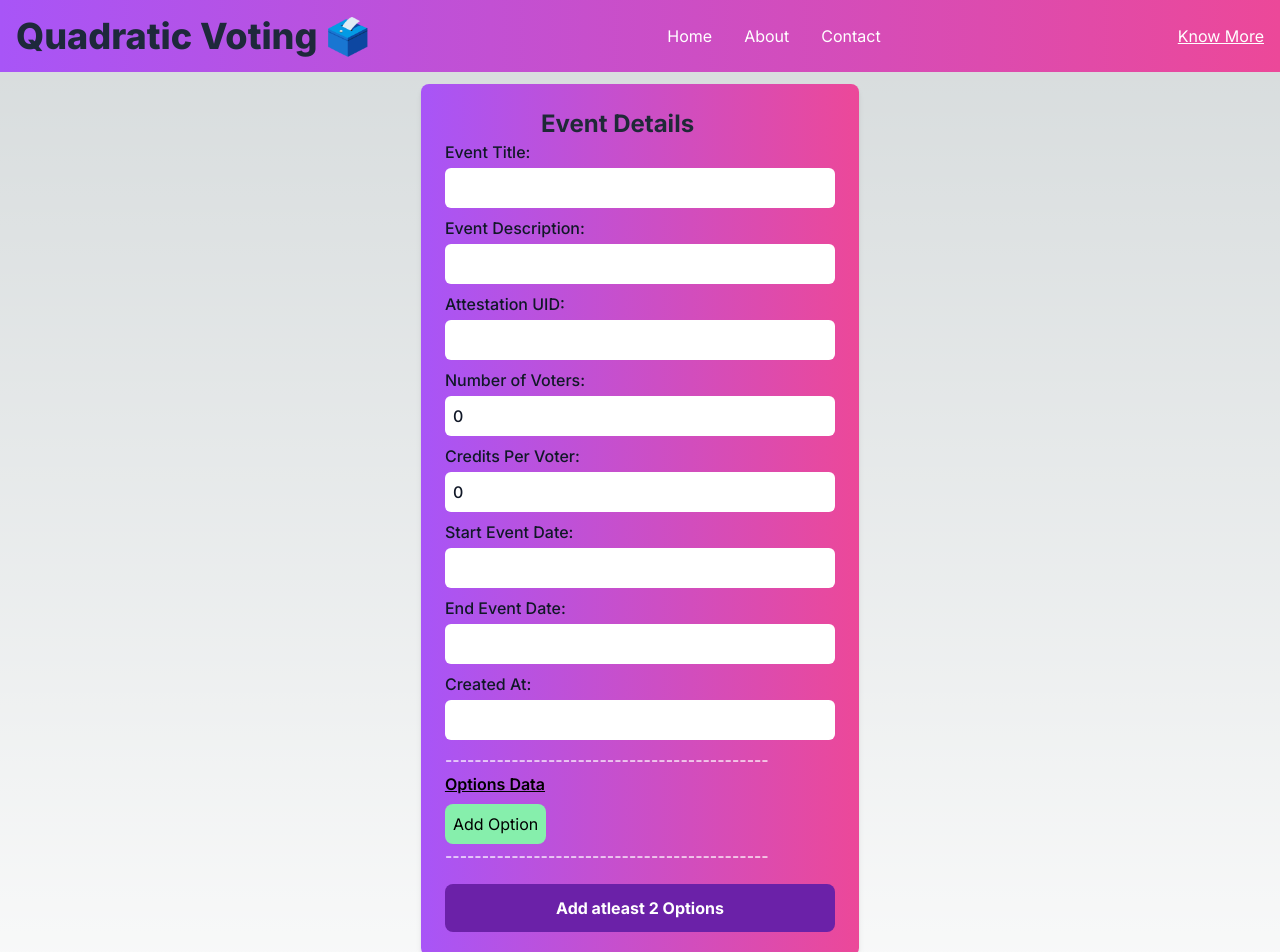
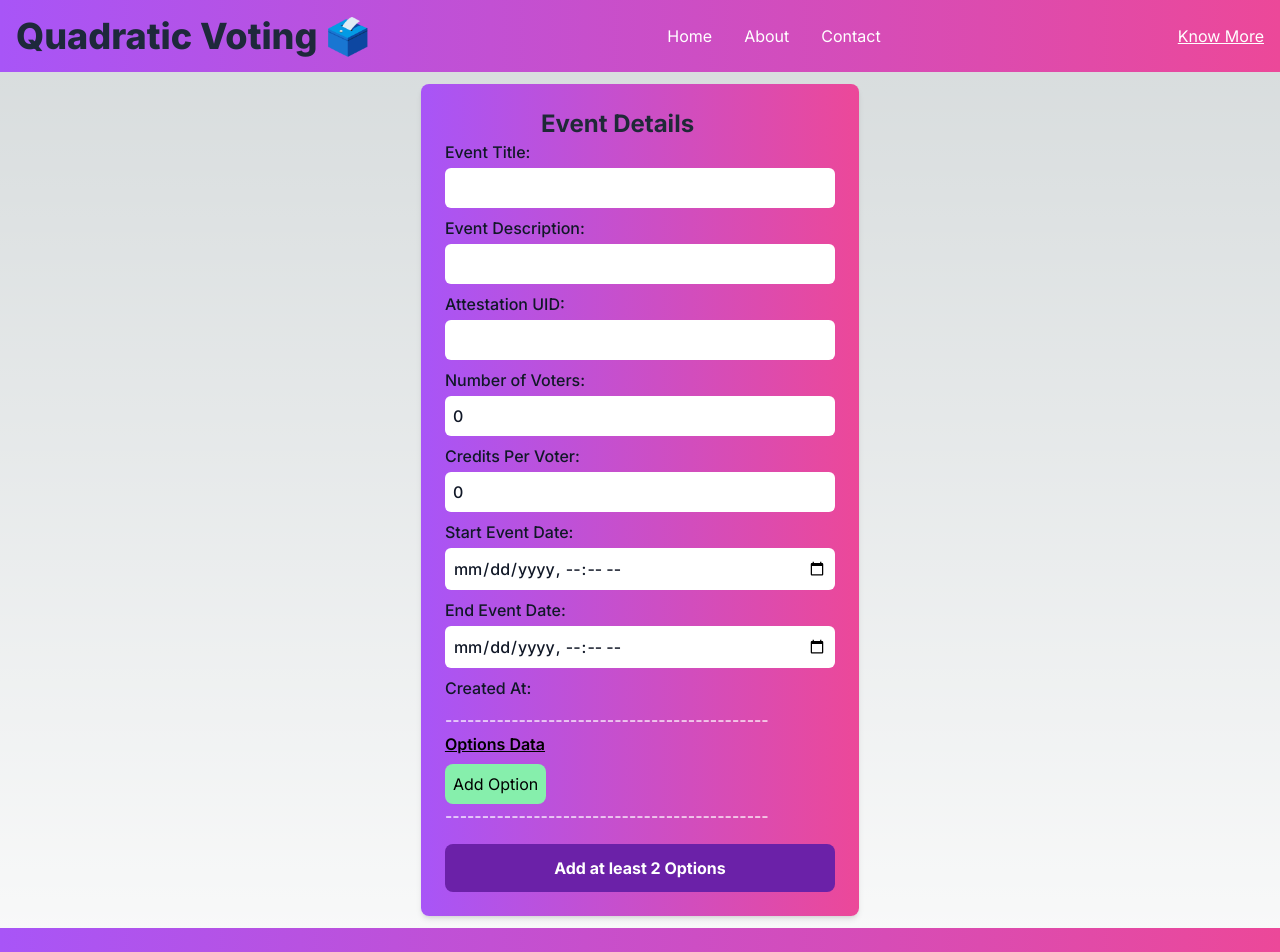
Before and after one commit to sanjay-sol/Quadratic_Voting, a Next.js app in the folder client/: page /create in a window 1280 px wide. Shown: the top 952 px of the page. Built offline with nearby package versions, Linux system fonts and the light colour scheme.

Commit message:
added types date and validation in create page

```diff
--- a/client/src/components/EventForm.tsx
+++ b/client/src/components/EventForm.tsx
@@ -1,4 +1,3 @@
-"use client";
 import React, { useState, ChangeEvent, FormEvent } from 'react';
 import { useMutation } from '@apollo/client';
 import { CREATE_EVENT } from '../apollo/eventMutation';
@@ -30,7 +29,7 @@ const EventForm: React.FC = () => {
     credits_per_voter: 0,
     start_event_date: '',
     end_event_date: '',
-    created_at: '',
+    created_at: new Date().toISOString(),
     event_data: [],
   });
 
@@ -43,7 +42,6 @@ const EventForm: React.FC = () => {
       [name]: value,
     }));
   };
-
 
   const handleAddProject = () => {
     setEventData((prevData) => ({
@@ -66,22 +64,27 @@ const EventForm: React.FC = () => {
 
   const handleCreateEvent = async () => {
     try {
+    const startDate = new Date(eventData.start_event_date);
+    const endDate = new Date(eventData.end_event_date);
+
+    if (startDate >= endDate) {
+      return alert('End date must be greater than start date');
+    }
       const { data } = await createEvent({
         variables: {
           event: eventData,
         },
       });
 
-        if(!data?.createEvent?.id || !data?.createEvent?.secret_key) return alert('Error creating event');
+      if (!data?.createEvent?.id || !data?.createEvent?.secret_key) return alert('Error creating event');
 
       console.log('Event created:', data.createEvent);
       console.log('Event created:', data.createEvent?.id);
       console.log('Event created:', data.createEvent?.secret_key);
-        router.push(`/event?id=${data.createEvent?.id}&secret_key=${data.createEvent?.secret_key}`)
-    } catch (error:any) {
-
+      router.push(`/event?id=${data.createEvent?.id}&secret_key=${data.createEvent?.secret_key}`);
+    } catch (error: any) {
       console.error('Error creating event:', error.message);
-        //TODO : Add an toast alert here
+      //TODO : Add a toast alert here
       // router.push('/error');
     }
   };
@@ -89,7 +92,7 @@ const EventForm: React.FC = () => {
   return (
     <div className="flex flex-col justify-center items-center">
       <form className="max-w-md mx-auto p-6 bg-gradient-to-r from-purple-500 to-pink-500 text-white rounded-lg shadow-md">
-        <h1 className='text-2xl pl-24 font-bold text-gray-800'> Event Details</h1>
+        <h1 className="text-2xl pl-24 font-bold text-gray-800"> Event Details</h1>
         <label className="block mb-2 text-gray-900 font-medium">
           Event Title:
           <input
@@ -143,44 +146,37 @@ const EventForm: React.FC = () => {
         <label className="block mb-2 text-gray-900 font-medium">
           Start Event Date:
           <input
-            type="text"
+            type="datetime-local"
             name="start_event_date"
             className="w-full p-2 mt-1 rounded-md"
             value={eventData.start_event_date}
-            onChange={handleInputChange}
+            onChange={(e) => setEventData({ ...eventData, start_event_date: e.target.value })}
           />
         </label>
         <label className="block mb-2 text-gray-900 font-medium">
           End Event Date:
           <input
-            type="text"
+            type="datetime-local"
             name="end_event_date"
             className="w-full p-2 mt-1 rounded-md"
             value={eventData.end_event_date}
-            onChange={handleInputChange}
+            onChange={(e) => setEventData({ ...eventData, end_event_date: e.target.value })}
           />
         </label>
         <label className="block mb-2 text-gray-900 font-medium">
           Created At:
-          <input
-            type="text"
-            name="created_at"
-            className="w-full p-2 mt-1 rounded-md"
-            value={eventData.created_at}
-            onChange={handleInputChange}
-          />
         </label>
         <div>
           <p>--------------------------------------------</p>
           <h3 className="text-black font-semibold underline">Options Data</h3>
           {eventData.event_data.map((project, index) => (
             <div key={index} className="mb-2">
-              <label className='text-black '>
+              <label className="text-black">
                 Option {index + 1}:
                 <input
                   type="text"
                   value={project.title}
-                placeholder='Enter Option Title'
+                  placeholder="Enter Option Title"
                   onChange={(e) => handleProjectInputChange(index, e)}
                   className="w-full p-2 mt-1 rounded-md"
                 />
@@ -195,9 +191,10 @@ const EventForm: React.FC = () => {
         {eventData.event_data.length > 1 ? (
           <button className="bg-purple-800 rounded-lg p-3 text-white font-bold mt-4 w-full" type="button" onClick={handleCreateEvent}>
             Create Event
-                   </button>) : (
-                       <button className="bg-purple-800 rounded-lg p-3 text-white font-bold mt-4 w-full cursor-not-allowed" type="button" disabled >
-                           Add atleast 2 Options
+          </button>
+        ) : (
+          <button className="bg-purple-800 rounded-lg p-3 text-white font-bold mt-4 w-full cursor-not-allowed" type="button" disabled>
+            Add at least 2 Options
           </button>
         )}
       </form>
```
Lines whose indentation alone changed are shown as unchanged.
